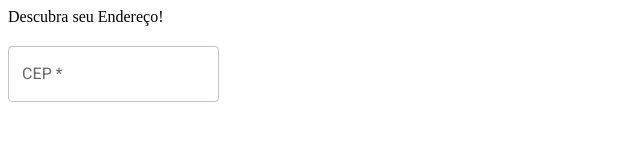
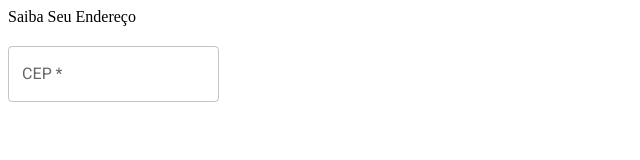
Before and after one commit to Zacanini/BuscaCep, a React (Vite) app in the folder busca-cep/: page / in a window 1280 px wide. Shown: the top 160 px of the page, without its empty margins (0-640 px from the left). Built offline with nearby package versions, Linux system fonts and the light colour scheme.

Commit message:
"REFACTOR" : Agora o hook que guarda e atualiza o cep fica direto no arquivo App , para pdoer compartilar seus dados com a api

```diff
--- a/busca-cep/src/App.jsx
+++ b/busca-cep/src/App.jsx
@@ -1,14 +1,18 @@
-import React from "react"
-import { PaginaInicial } from "./pages/PaginaInicial"
+import React, { useState } from "react";
+import { Form } from "./components/Form";
 
-function App() {
+export const App = () => {
+  const [cep, setCep] = useState("");
 
+  const validCep = () => {
+    const cepAjustado = cep.replace(/\D/g, "");
+    return cepAjustado.length === 8 ? cepAjustado : null;
+  };
 
   return (
     <>
-      <PaginaInicial/>
+      <div style={{marginBottom:20}}>Saiba Seu Endereço</div>
+      <Form cep={cep} setCep={setCep} />
     </>
-  )
-}
-
-export default App
+  );
+};
--- a/busca-cep/src/components/Form.jsx
+++ b/busca-cep/src/components/Form.jsx
@@ -2,19 +2,7 @@ import React, { useState } from "react";
 import Box from '@mui/material/Box';
 import TextField from '@mui/material/TextField';
 
-export const Form = () => {
-
-    const [cep, setCep] = useState(null)
-
-    const validCep = () => {
-
-        // Remove qualquer caractere que não seja número
-        const cepAjustado = cep.replace(/\D/g, '');
-
-        // Retorna o CEP se for válido ou null se for inválido
-        return cepAjustado.length === 8 ? cepAjustado : null;
-
-    }
+export const Form = ({cep , setCep}) => {
 
     return (
 
--- a/busca-cep/src/main.jsx
+++ b/busca-cep/src/main.jsx
@@ -1,6 +1,6 @@
 import { StrictMode } from 'react'
 import { createRoot } from 'react-dom/client'
-import App from './App.jsx'
+import {App} from './App.jsx'
 
 createRoot(document.getElementById('root')).render(
   <StrictMode>
--- a/busca-cep/src/pages/PaginaInicial.jsx
+++ /dev/null
@@ -1,12 +0,0 @@
-import React from "react";
-import { Form } from "../components/Form";
-
-export const PaginaInicial = () => {
-
-    return(
-        <>
-            <div style={{marginBottom:20}}>Descubra seu Endereço!</div>
-            <Form/>
-        </>
-    )
-}
```
